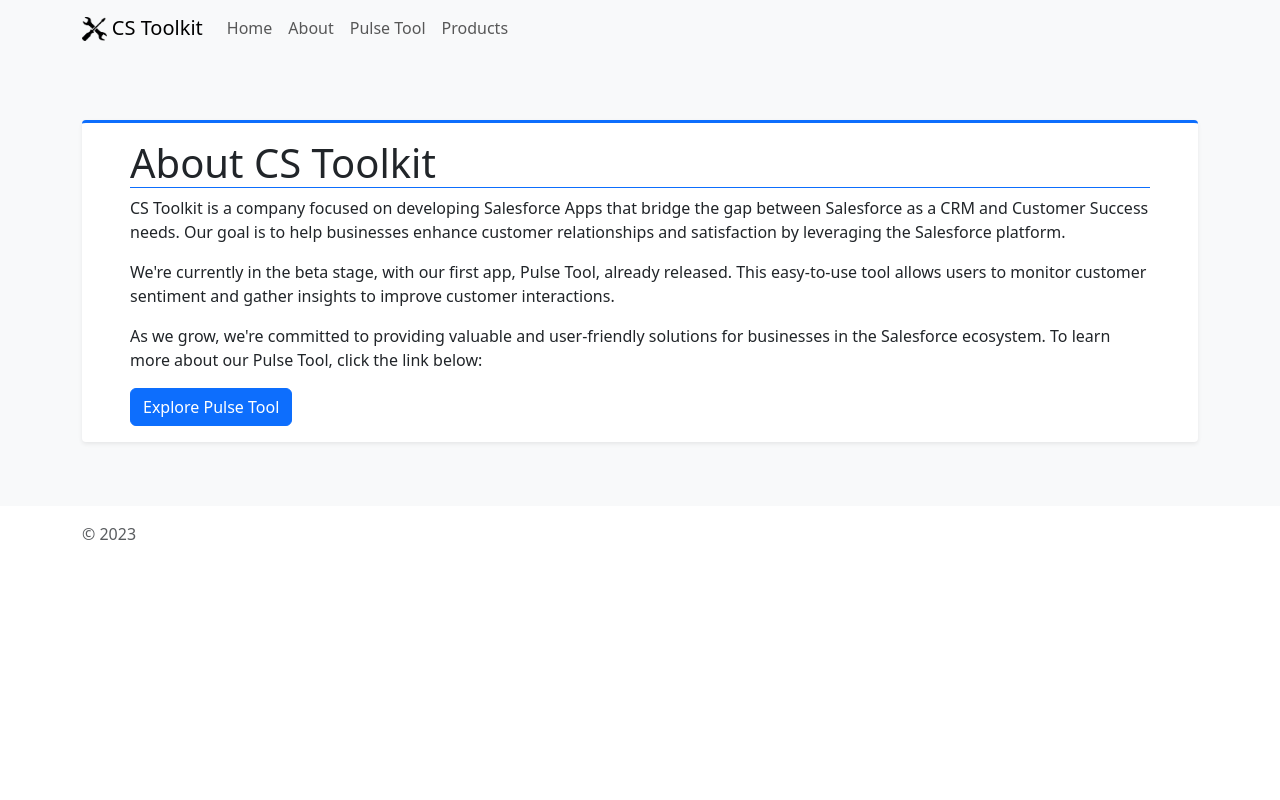
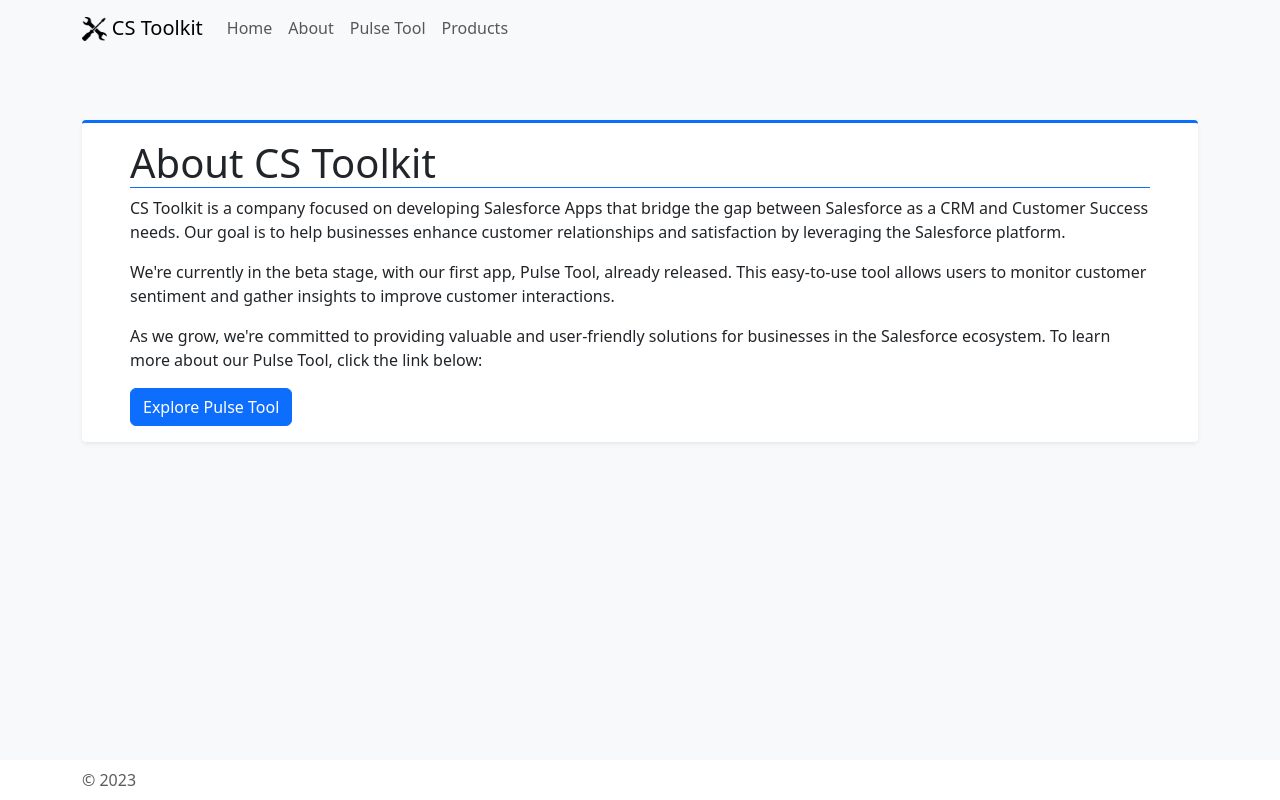
Before and after one commit to wbmcdonald4/cstoolkit, a Flask app: page /about in a window 1280 px wide. Run offline with Flask 3, Linux system fonts and the light colour scheme.

Commit message:
fix footer and head

```diff
--- a/src/templates/layout/base.html
+++ b/src/templates/layout/base.html
@@ -3,9 +3,9 @@
   <head>
     {% include 'layout/head.html' %}
   </head>
-  <body>
+  <body class="d-flex flex-column min-vh-100">
     {% include 'layout/header.html' %}
-    <main class="bg-light">
+    <main class="bg-light flex-grow-1">
       {% block content %}
       {% endblock content %}
     </main>
--- a/src/templates/layout/footer.html
+++ b/src/templates/layout/footer.html
@@ -1,3 +1,3 @@
-<footer class="container pt-2 mt-2 text-muted">
+<footer class="container py-2 text-muted d-flex align-items-center">
     © 2023
 </footer>
--- a/src/templates/layout/head.html
+++ b/src/templates/layout/head.html
@@ -7,3 +7,4 @@
   {% endif %}
 <link href="https://cdn.jsdelivr.net/npm/bootstrap@5.3.0-alpha1/dist/css/bootstrap.min.css" rel="stylesheet" integrity="sha384-GLhlTQ8iRABdZLl6O3oVMWSktQOp6b7In1Zl3/Jr59b6EGGoI1aFkw7cmDA6j6gD" crossorigin="anonymous">
 <link href="{{ url_for('static', filename='css/main.css') }}" rel="stylesheet">
+<link rel="icon" type="image/png" href="{{ url_for('static', filename='images/cstoolkit-logo.png') }}">
```
